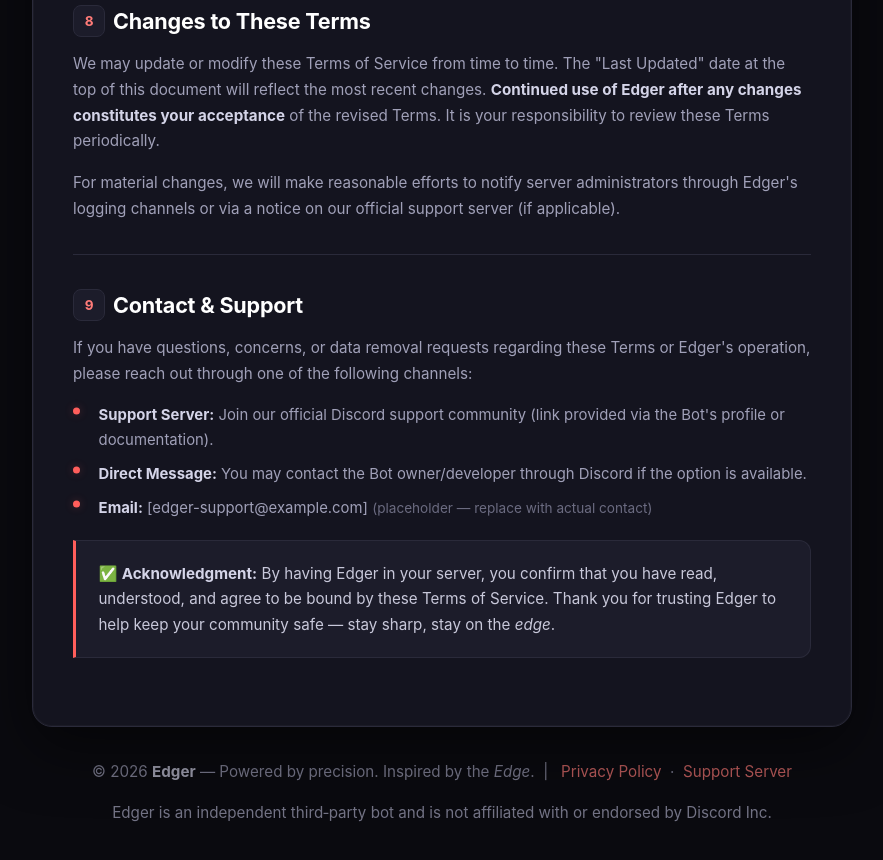
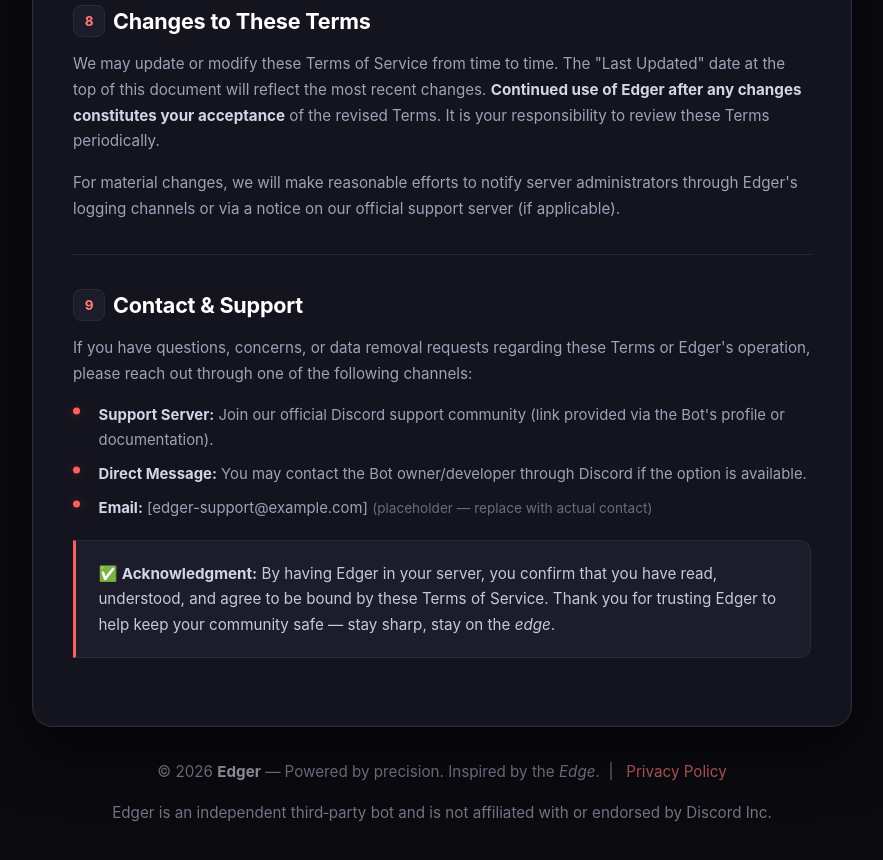
Before and after one commit to ShadeEdge/Terms-Of-Service, a plain HTML site: page index.html in a window 1280 px wide. Shown: the part 3619-4479 px from the top of the page, without its empty margins (198-1081 px from the left). Drawn offline with Linux system fonts and the light colour scheme.

```diff
--- a/index.html
+++ b/index.html
@@ -441,10 +441,10 @@
         </section>
     </div>
 
-    <!-- Footer: updated to just "Edger" -->
+    <!-- Footer: Support Server link removed -->
     <div class="footer">
         <p>&copy; 2026 <strong>Edger</strong> — Powered by precision. Inspired by the <em>Edge</em>. &nbsp;| &nbsp;
-            <a href="#">Privacy Policy</a> &nbsp;·&nbsp; <a href="#">Support Server</a>
+            <a href="https://shadeedge.github.io/Privacy-Policy/">Privacy Policy</a>
         </p>
         <p style="margin-top: 0.3rem;">Edger is an independent third‑party bot and is not affiliated with or endorsed by Discord Inc.</p>
     </div>
```
